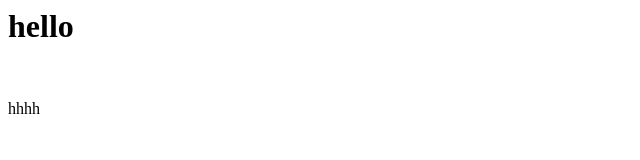
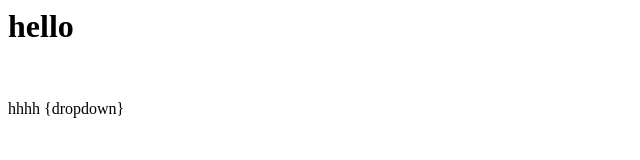
Before and after one commit to Urmila-budha-18/localrepo, a plain HTML site: page index.html in a window 1280 px wide. Shown: the whole page, without its empty margins (0-640 px from the left). Drawn offline with Linux system fonts and the light colour scheme.

Commit message:
add dropdown

```diff
--- a/index.html
+++ b/index.html
@@ -4,5 +4,6 @@
 <br>
 <p>
     hhhh
+    {dropdown}
 </p>
 <br>
```
